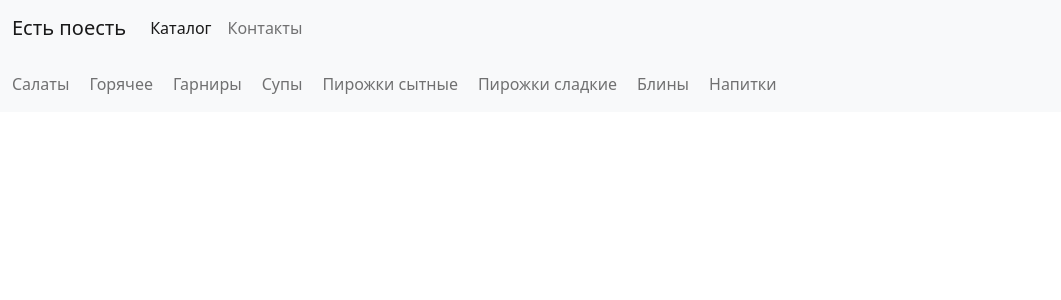
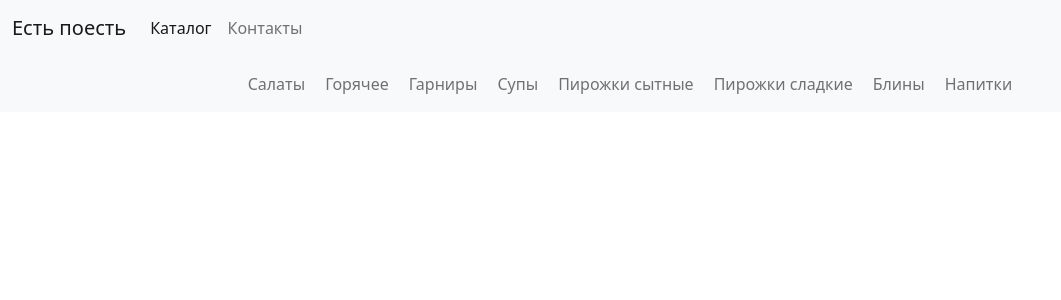
Before and after one commit to Gozebone/eat2eat, a Django app: page / in a window 1280 px wide. Shown: the top 300 px of the page, without its empty margins (0-1061 px from the left). Run offline with Django 4.2, Linux system fonts and the light colour scheme; data that the repository does not hold is empty.

```diff
--- a/static/css/home.css
+++ b/static/css/home.css
@@ -7,10 +7,6 @@
 div.scrollable a {
     text-align: center;
     margin-right: 20px;
-}
-
-.menu-nav {
-    justify-content: center;
 }
 
 .product {
--- a/templates/home.html
+++ b/templates/home.html
@@ -10,7 +10,7 @@
 
 {% block main_content %}
     <nav class="navbar sticky-top navbar-light bg-light">
-        <div class="container-fluid menu-nav">
+        <div class="container-fluid" style="justify-content: center;">
             <div class="navbar-nav scrollable">
                 <a class="nav-item nav-link" href="#">Салаты</a>
                 <a class="nav-item nav-link" href="#">Горячее</a>
```
